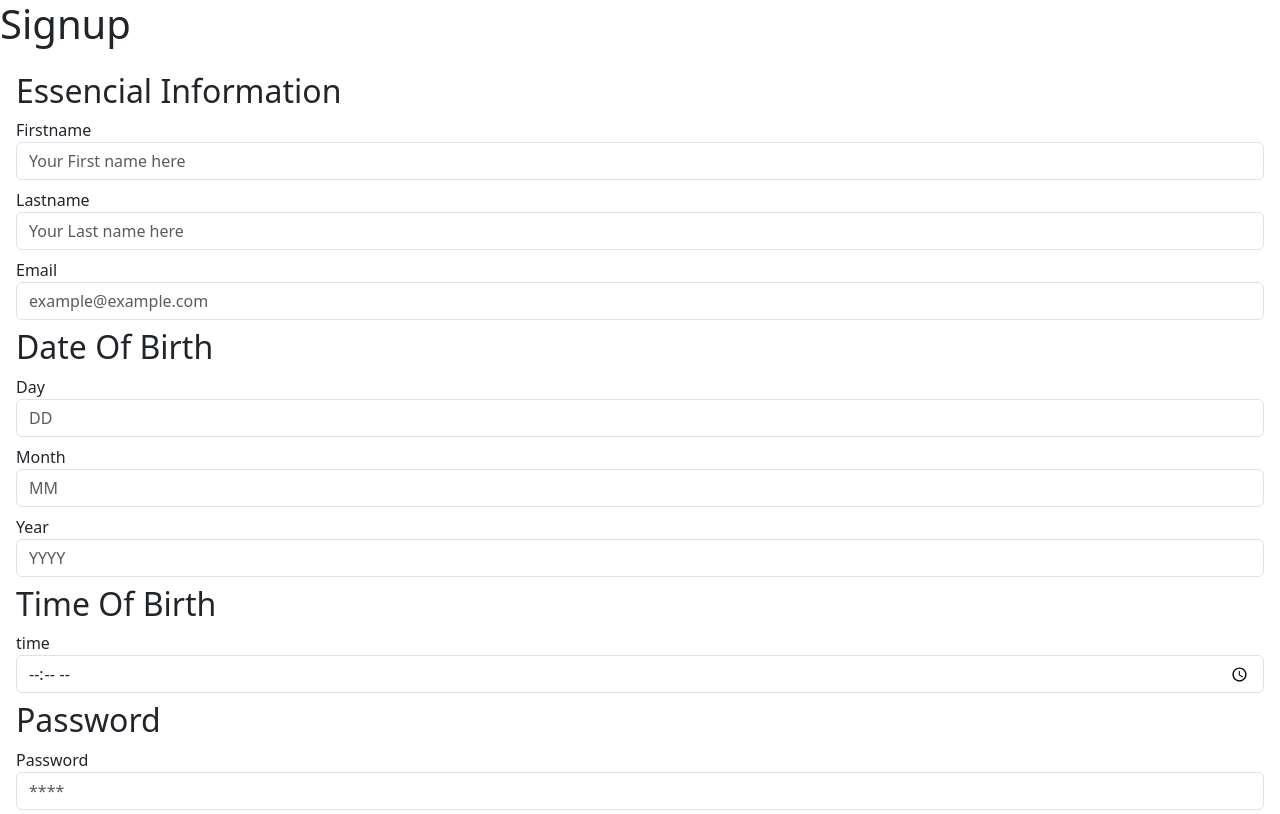
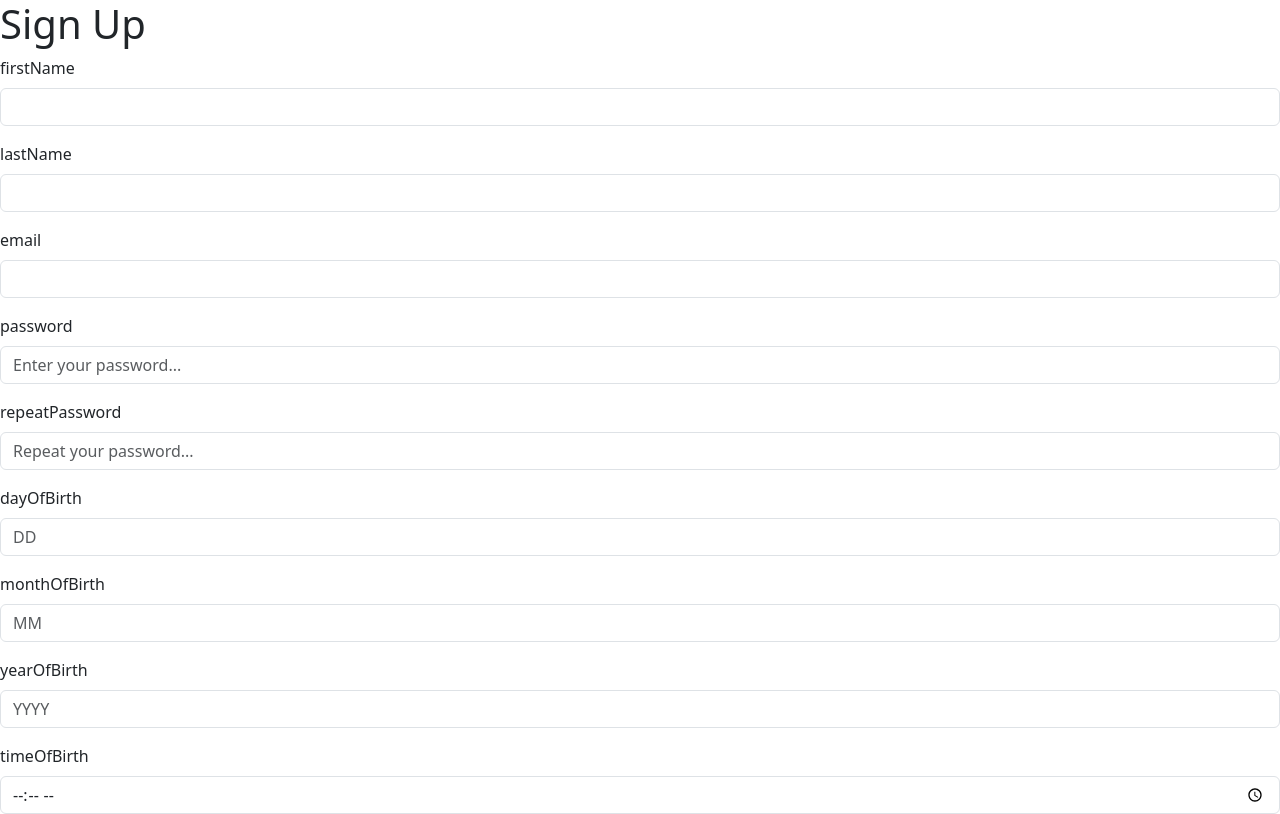
Before and after one commit to P-B-org/HoroCrew-WebApp, a React (Vite) app in the folder HoroCrew-WebApp/: page /signup in a window 1280 px wide. Shown: the top 814 px of the page. Built offline with nearby package versions, Linux system fonts and the light colour scheme.

Commit message:
feat sigUp refactoring

```diff
--- a/HoroCrew-WebApp/src/App.jsx
+++ b/HoroCrew-WebApp/src/App.jsx
@@ -7,6 +7,7 @@ import SocialFeed from "./views/Feeds/SocialFeed";
 import AstroFeed from "./views/Feeds/AstrologicalFeed";
 import ProtectedRoute from "./components/Misc/ProtectedRoute/ProtectedRoute"
 import { Profile } from "./views/Profile/Profile";
+
 
 
 function App() {
--- a/HoroCrew-WebApp/src/components/TextField/TextField.jsx
+++ /dev/null
@@ -1,19 +0,0 @@
-import React from 'react';
-import { ErrorMessage, useField } from 'formik';
-
-const TextField = ({ label, ...props }) => {
-    const [field, meta] = useField(props)
-    return (
-        <div className="mb-2">
-            {label ? <label htmlFor={field.name}>{label}</label> : <></>}
-            <input
-                className={`form-control shadow-none ${meta.touched && meta.error && 'is-invalid'}`}
-                {...field} {...props}
-                autoComplete="off"
-            />
-            <ErrorMessage component="div" name={field.name} className="error" />
-        </div>
-    )
-}
-
-export default TextField;
--- a/HoroCrew-WebApp/src/views/misc/Signup/Signup.jsx
+++ b/HoroCrew-WebApp/src/views/misc/Signup/Signup.jsx
@@ -1,8 +1,9 @@
-import React from "react";
-import { Formik, Form, ErrorMessage } from "formik";
-import TextField from "../../../components/TextField/TextField";
-import * as Yup from "yup";
-import { SignUpSchema } from "../../../utils/schemas/signUp.schema";
+import { useFormik } from "formik";
+import FormControl from "../../../components/FormControl/FormControl";
+import Input from "../../../components/Input/Input";
+import { signUp as signUpService } from "../../../services/AuthService";
+import { useNavigate } from "react-router-dom";
+import { signUpSchema } from "../../../utils/schemas/signUp.schema";
 import { Link } from "react-router-dom";
 
 const initialValues = {
@@ -10,126 +11,203 @@ const initialValues = {
     lastName: "",
     email: "",
     password: "",
-    age: "",
-    confirmPassword: "",
-    date: "",
+    repeatPassword: "",
+    dayOfBirth: "",
+    monthOfBirth: "",
+    yearOfBirth: "",
+    timeOfBirth: "",
 };
 
-export default function signUp() {
+const FormSignUp = () => {
+    const navigate = useNavigate()
+
+    const {
+        values, errors, touched, handleChange, handleBlur,
+        isSubmitting, handleSubmit, setSubmitting, setFieldError
+    } = useFormik({
+        initialValues: initialValues,
+        validateOnBlur: true,
+        validateOnChange: false,
+        validationSchema: signUpSchema,
+        onSubmit: (values) => signUpService({ firstName: values.firstName, lastName: values.lastName, email: values.email, password: values.password, repeatPassword: values.repeatPassword, dayOfBirth: values.dayOfBirth, monthOfBirth: values.monthOfBirth, yearOfBirth: values.yearOfBirth })
+            .then((response) => {
+                console.log(response)
+                navigate("/login")
+            })
+            .catch((error) => {
+                console.log(error);
+                setSubmitting(flase)
+            })
+
+    });
 
     return (
         <div>
-            <Formik
-                initialValues={initialValues}
-                validateOnBlur={true}
-                validateOnChange={false}
-                validationSchema={SignUpSchema}
-                onSubmit={(values) => {
-                    alert(JSON.stringify(values, null, 2));
-                }}
+            <h1> Sign Up</h1>
+
+            <form onSubmit={handleSubmit}>
+                <FormControl
+                    text="firstName"
+                    error={touched.firstName && errors.firstName}
+                    htmlFor="firstName"
                 >
-                {(formik) => (
+                    <Input
+                        id="firstName"
+                        name="firstName"
+                        onChange={handleChange}
+                        onBlur={handleBlur}
+                        value={values.firstName}
+                        error={touched.firstName && errors.firstName}
+                    />
+                </FormControl>
+
+                <FormControl
+                    text="lastName"
+                    error={touched.lastName && errors.lastName}
+                    htmlFor="lastName"
+                >
+                    <Input
+                        id="lastName"
+                        name="lastName"
+                        onChange={handleChange}
+                        onBlur={handleBlur}
+                        value={values.lastName}
+                        error={touched.lastName && errors.lastName}
+                    />
+                </FormControl>
+
+                <FormControl
+                    text="email"
+                    error={touched.lastName && errors.lastName}
+                    htmlFor="email"
+                >
+                    <Input
+                        id="email"
+                        name="email"
+                        onChange={handleChange}
+                        onBlur={handleBlur}
+                        value={values.email}
+                        error={touched.email && errors.email}
+                    />
+                </FormControl>
+
+                <FormControl
+                    text="password"
+                    error={touched.password && errors.password}
+                    htmlFor="password"
+                >
+                    <Input
+                        id="password"
+                        name="password"
+                        onChange={handleChange}
+                        onBlur={handleBlur}
+                        value={values.password}
+                        error={touched.password && errors.password}
+                        placeholder="Enter your password..."
+                        type="password"
+                    />
+                </FormControl>
+
+                <FormControl
+                    text="repeatPassword"
+                    error={touched.repeatPassword && errors.repeatPassword}
+                    htmlFor="repeatPassword"
+                >
+                    <Input
+                        id="repeatPassword"
+                        name="repeatPassword"
+                        onChange={handleChange}
+                        onBlur={handleBlur}
+                        value={values.repeatPassword}
+                        error={touched.repeatPassword && errors.repeatPassword}
+                        placeholder="Repeat your password..."
+                        type="password"
+                    />
+                </FormControl>
+
+                <FormControl
+                    text="dayOfBirth"
+                    error={touched.dayOfBirth && errors.dayOfBirth}
+                    htmlFor="dayOfBirth"
+                >
+                    <Input
+                        id="dayOfBirth"
+                        name="dayOfBirth"
+                        onChange={handleChange}
+                        onBlur={handleBlur}
+                        value={values.dayOfBirth}
+                        error={touched.dayOfBirth && errors.dayOfBirth}
+                        placeholder="DD"
+                    />
+                </FormControl>
+
+                <FormControl
+                    text="monthOfBirth"
+                    error={touched.monthOfBirth && errors.monthOfBirth}
+                    htmlFor="monthOfBirth"
+                >
+                    <Input
+                        id="monthOfBirth"
+                        name="monthOfBirth"
+                        onChange={handleChange}
+                        onBlur={handleBlur}
+                        value={values.monthOfBirth}
+                        error={touched.monthOfBirth && errors.monthOfBirth}
+                        placeholder="MM"
+                    />
+                </FormControl>
+
+                <FormControl
+                    text="yearOfBirth"
+                    error={touched.yearOfBirth && errors.yearOfBirth}
+                    htmlFor="yearOfBirth"
+                >
+                    <Input
+                        id="yearOfBirth"
+                        name="yearOfBirth"
+                        onChange={handleChange}
+                        onBlur={handleBlur}
+                        value={values.yearOfBirth}
+                        error={touched.yearOfBirth && errors.yearOfBirth}
+                        placeholder="YYYY"
+                    />
+                </FormControl>
+
+                <FormControl
+                    text="timeOfBirth"
+                    error={touched.timeOfBirth && errors.timeOfBirth}
+                    htmlFor="timeOfBirth"
+                >
+                    <Input
+                        id="timeOfBirth"
+                        name="timeOfBirth"
+                        onChange={handleChange}
+                        onBlur={handleBlur}
+                        value={values.timeOfBirth}
+                        error={touched.timeOfBirth && errors.timeOfBirth}
+                        placeholder="00:00"
+                        type="time"
+                    />
+                </FormControl>
                 <div>
-                        <h1 className="">Signup</h1>
-                        <Form className="form p-3">
-                            <div>
-                                <h2> Essencial Information</h2>
+                    <button className="btn btn-dark m-3" type="submit">
+                        Register
 
-                                <TextField
-                                    type="text"
-                                    label="Firstname"
-                                    name="firstName"
-                                    placeholder="Your First name here"
-                                />
-                                <TextField
-                                    type="text"
-                                    name="lastName"
-                                    label="Lastname"
-                                    placeholder="Your Last name here"
-                                />
-                                <TextField
-                                    type="email"
-                                    name="email"
-                                    label="Email"
-                                    placeholder="example@example.com"
-                                />
+                    </button>
 
 
-                            </div>
-
-                            <div> <h2>Date Of Birth</h2>
-                                <TextField
-                                    type="number"
-                                    name="dayOfBirth"
-                                    label="Day"
-                                    placeholder="DD"
-                                />
-                                <TextField
-                                    type="number"
-                                    name="monthOfBirth"
-                                    label="Month"
-                                    placeholder="MM"
-                                />
-                                <TextField
-                                    type="number"
-                                    name="yearOfBirth"
-                                    label="Year"
-                                    placeholder="YYYY"
-                                />
-                            </div>
-                            <div> <h2>Time Of Birth</h2>
-                                <TextField
-                                    type="time"
-                                    name="timeOfBirth"
-                                    label="time"
-                                    placeholder="00:00"
-                                />
-
-                            </div>
-
-                            <div>
-                                <h2> Password </h2>
-                                <TextField
-                                    type="text"
-                                    name="password"
-                                    label="Password"
-                                    placeholder="****"
-                                />
-                                <div className="mb-2">
-                                    <label htmlFor="confirmPassword">Confirm Password</label>
-                                    <input
-                                        id="confirmPassword"
-                                        className={`form-control shadow-none ${formik.touched.confirmPassword &&
-                                            formik.errors.confirmPassword &&
-                                            "is-invalid"
-                                            }`}
-                                        type="text"
-                                        name="confirmPassword"
-                                        placeholder="confirm password..."
-                                        {...formik.getFieldProps("confirmPassword")}
-                                    />
-                                    <ErrorMessage
-                                        component="div"
-                                        name="confirmPassword"
-                                        className="error"
-                                    />
-                                </div>
-                            </div>
-
-                            <button className="btn btn-dark m-3" type="submit">
-                                Register
-                            </button>
                     <button className="btn btn-primary m-3" type="reset">
                         Reset
                     </button>
                     <Link className="btn btn-light m-3" to="/"> Atras </Link>
 
+                </div>
 
-                        </Form>
+
+            </form>
+
         </div>
     )
 }
-            </Formik >
-        </div >
-    );
-}
+
+export default FormSignUp
```
Also changed, not shown: HoroCrew-WebApp/src/services/AuthService.js (+24 -0 lines), HoroCrew-WebApp/src/utils/schemas/signUp.schema.js (+5 -2 lines), HoroCrew-WebApp/src/services/UserService.js (line endings or trailing spaces). Lines whose indentation alone changed are shown as unchanged.
